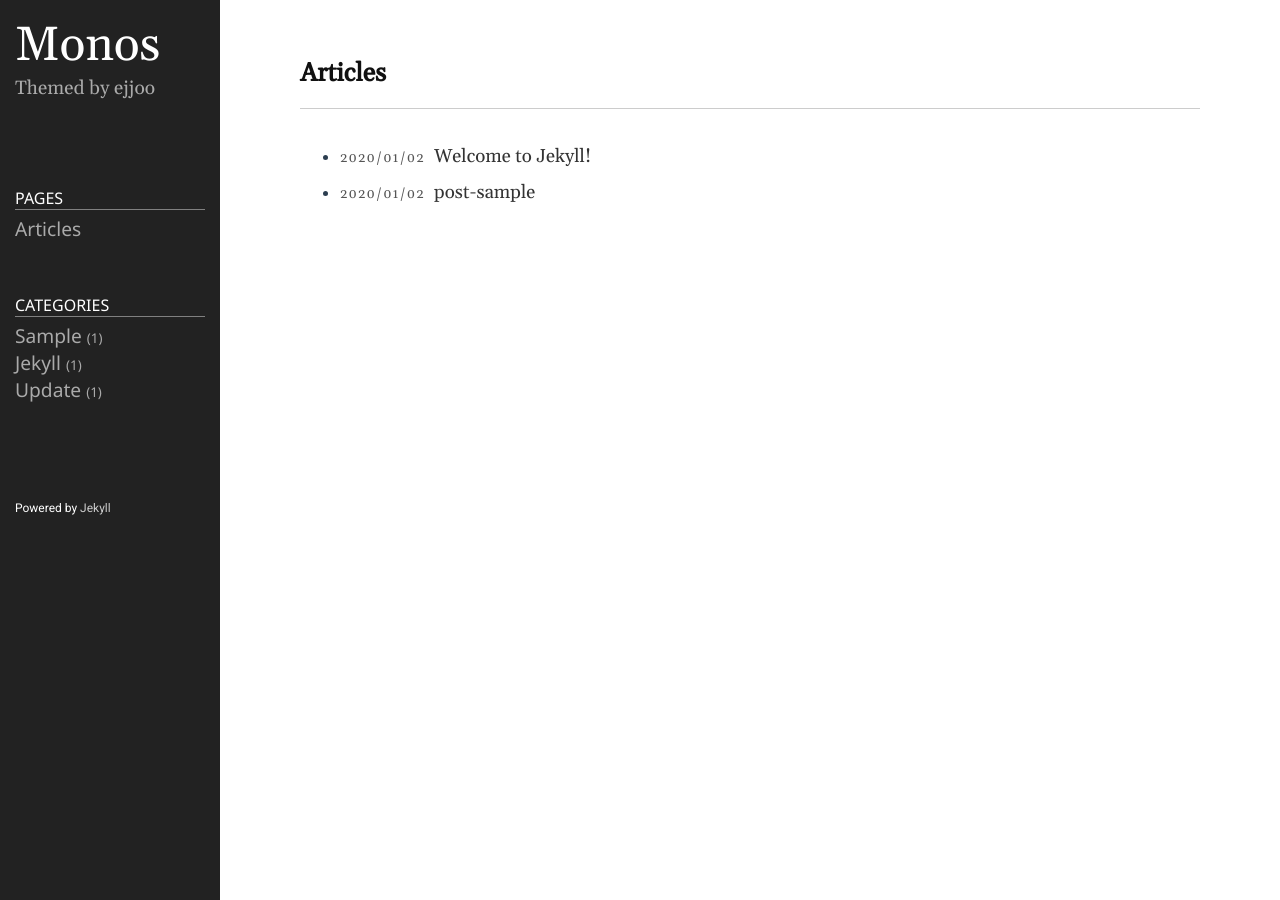
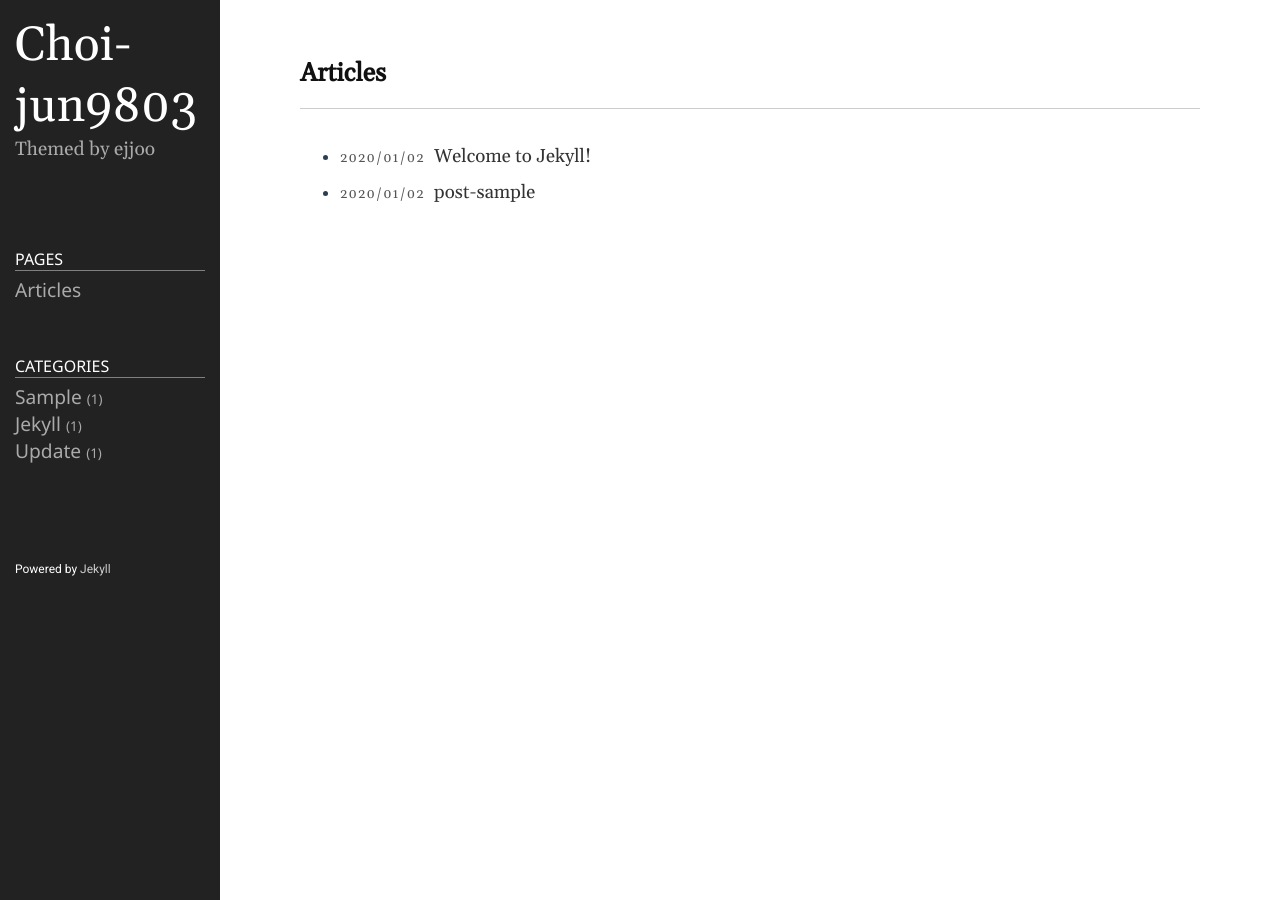
Before and after one commit to Choi-jun9803/Choi-jun9803.github.io, a Jekyll site: the page built from index.md, in a window 1280 px wide. Built offline with Jekyll 4.4.1, drawn with Linux system fonts in a browser that asks for light colours.

Commit message:
Update _config.yml

```diff
--- a/_config.yml
+++ b/_config.yml
@@ -18,13 +18,13 @@
 # You can create any custom variable you would like, and they will be accessible
 # in the templates via {{ site.myvariable }}.
 
-title: Monos
-email: ejjoo7994@gmail.com
+title: Choi-jun9803
+email: choins18@naver.com
 description: >- # this means to ignore newlines until "baseurl:"
   Themed by ejjoo
-# baseurl: "/" # the subpath of your site, e.g. /blog
-# url: "http://ejjoo.github.io" # the base hostname & protocol for your site, e.g. http://example.com
-github_username: ejjoo
+baseurl: "/" # the subpath of your site, e.g. /blog
+url: "http://choi-jun9803.github.io" # the base hostname & protocol for your site, e.g. http://example.com
+github_username: Choi-jun9803
 highlighter: rouge
 svg:
   optimize: true
```
